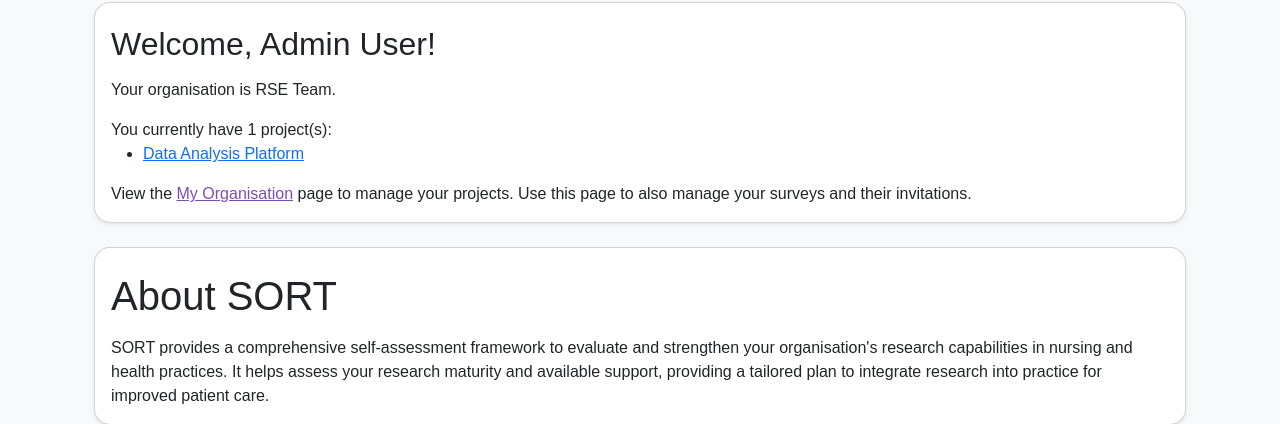
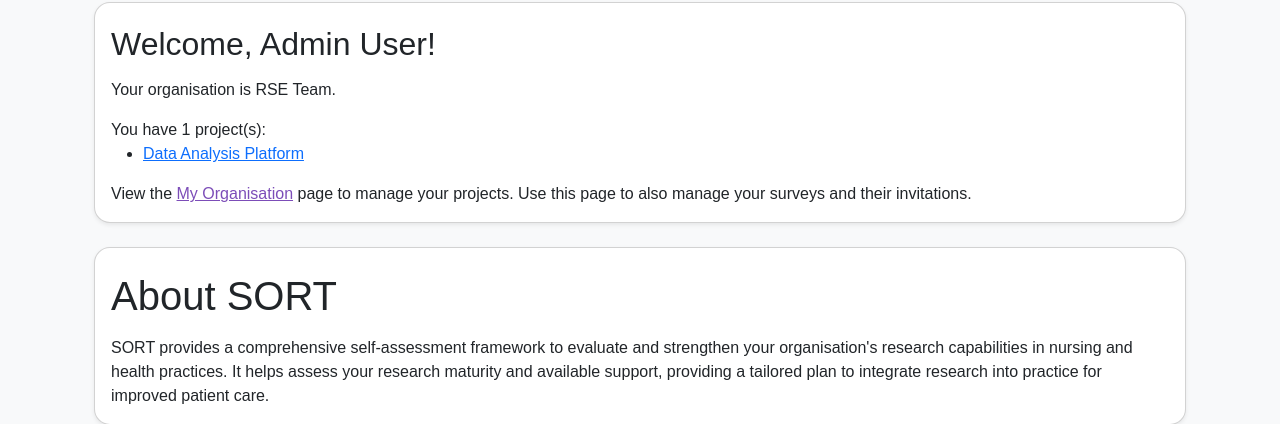
Before and after one commit to RSE-Sheffield/SORT, a Django app: page / in a window 1280 px wide. Shown: the part 164-588 px from the top of the page. Run offline with Django 5.2, Linux system fonts and the light colour scheme; a user stored in the database is signed in; data comes from the database, SQL or seed files in the repository; some libraries are stand-ins or nearby versions.

Commit message:
changed wording

```diff
--- a/home/templates/home/welcome.html
+++ b/home/templates/home/welcome.html
@@ -20,7 +20,7 @@
                             {% if user.organisation_set.first %}
                                 <p class="card-text">Your organisation is {{ user.organisation_set.first.name }}.</p>
                                 {% if projects.count > 0 %}
-                                    You currently have {{ projects.count }} project(s):
+                                    You have {{ projects.count }} project(s):
                                     <ul>
                                         {% for project in projects %}
                                         <li>
@@ -29,7 +29,7 @@
                                         {% endfor %}
                                     </ul>
                                 {% else %}
-                                    You currently have 0 projects. To get started, please follow these steps:
+                                    You have 0 projects. To get started, please follow these steps:
                                     <ul>
                                         <li>
                                             Navigate to <a href="{% url 'organisation_create' %}">My Organisation</a>
@@ -46,7 +46,7 @@
                                     View the <a href="{% url 'organisation_create' %}">My Organisation</a> page to manage your projects. Use this page to also manage your surveys and their invitations.
                                 </p>
                             {% else %}
-                                <p class="card-text">You are currently not part of an organisation.
+                                <p class="card-text">You are not part of an organisation.
                                     Click to <a href="{% url 'organisation_create' %}">create your first organisation.</a>
                                 </p>
                             {% endif %}
```
